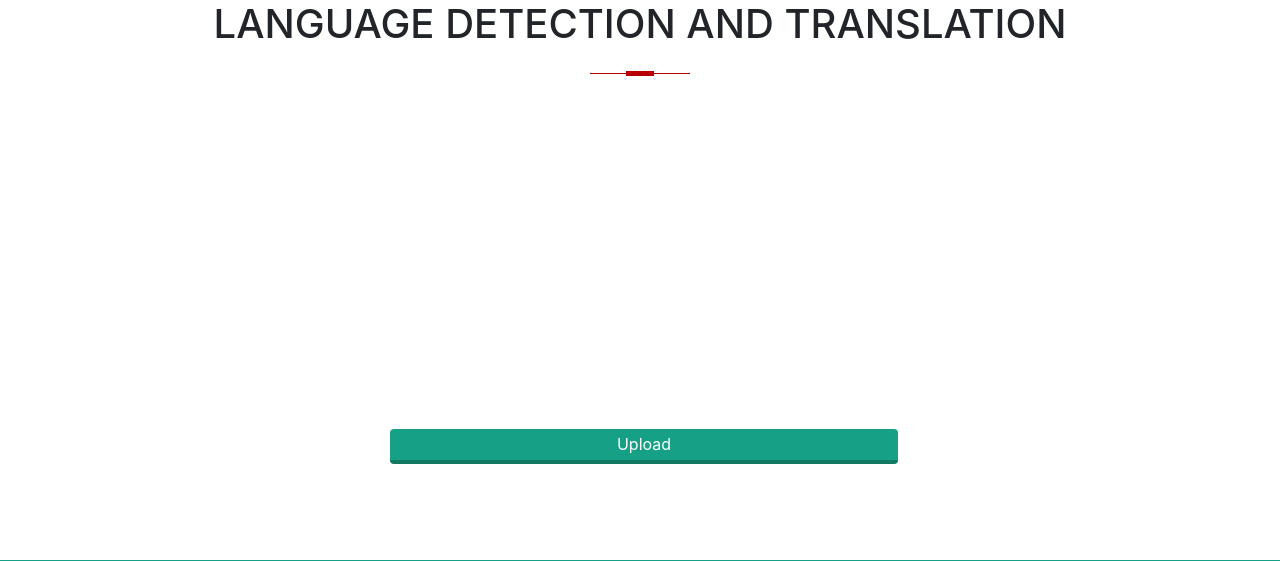
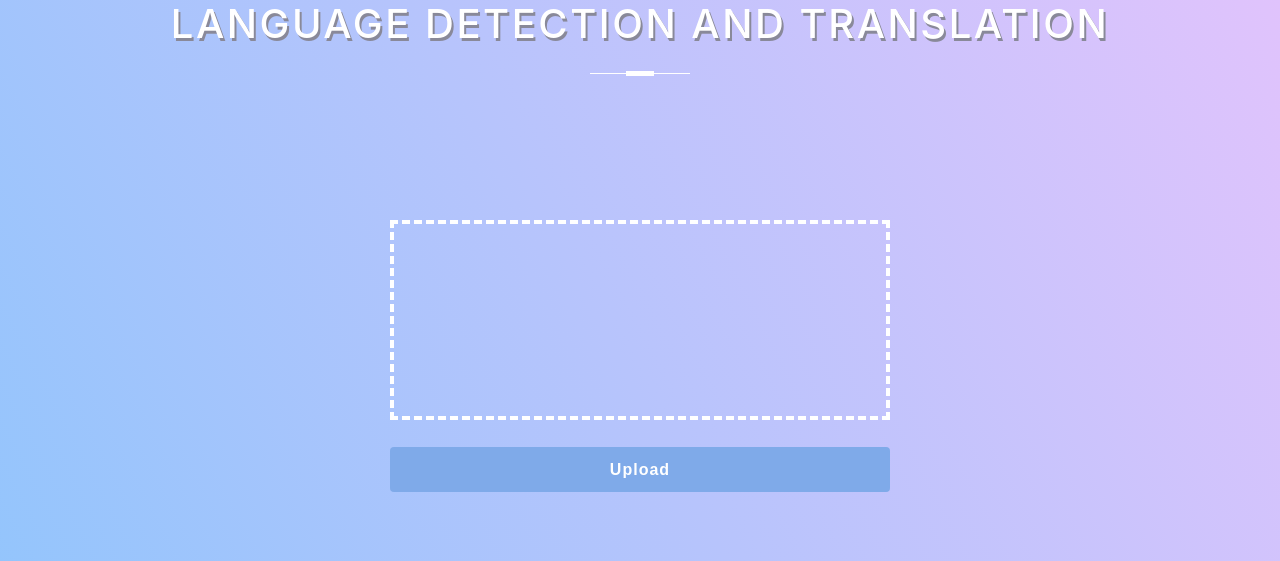
Before and after one commit to m-yash/Language-Recognition-and-Translation, a Django app: template core/templates/base.html in a window 1280 px wide. Shown: the top 561 px of the page. Run offline with Django 3.2, Linux system fonts and the light colour scheme; tables that the repository leaves empty hold one stand-in row (values such as "Sample post"); the template is opened without the code that fills it: values that come from a table or form of the project are taken from there, most other values are stand-ins (such as "Sample title", 1, 10 or a date in 2020); parts of the project's set-up code (start-up, migrations or seed data) failed here and were passed over; some libraries are stand-ins or nearby versions.

Commit message:
Update main.css

```diff
--- a/core/static/css/main.css
+++ b/core/static/css/main.css
@@ -1,51 +1,93 @@
+html{
+  scroll-behavior: smooth;
+}
+body{
+  /* background-image: linear-gradient(to bottom, #7faae9, #6ca1eb, #5697ec, #3b8ded, #0084ee); */
+  background-color: #8EC5FC;
+  background-image: linear-gradient(62deg, #8EC5FC 0%, #E0C3FC 100%);
 
-body{
-    background: #FAF9F6;
+  background-attachment: fixed;
+  animation: gradient 15s ease infinite;
 }
+
+@keyframes gradient {
+	0% {
+		background-position: 0% 50%;
+	}
+	50% {
+		background-position: 100% 50%;
+	}
+	100% {
+		background-position: 0% 50%;
+	}
+}
+
 form{
   position: absolute;
   top: 40%;
   left: 50%;
   margin-top: -100px;
   margin-left: -250px;
+
   width: 500px;
   height: 200px;
+
   border: 4px dashed #fff;
 }
 form p{
   width: 100%;
   height: 100%;
+
   text-align: center;
+
   line-height: 170px;
-    color: #16a085;
-    font-family: Arial;
+
+  color: #fff;
+  font-family: "Montserrat", sans-serif;
+  letter-spacing: 0.063em;
+  font-weight: bold;
 }
 form input{
   position: absolute;
   margin: 0;
   padding: 0;
+
   width: 100%;
   height: 100%;
+
   outline: none;
   opacity: 0;
+
+  cursor: pointer;
 }
 form button{
   margin: 0;
+
   color: #fff;
-    background: #16a085;
+  font-family: "Montserrat", sans-serif;
+  letter-spacing: 0.063em;
+  font-weight: bold;
+
+  background: #7FAAE9;
+
   border: none;
-    width: 508px;
-    height: 35px;
-    margin-top: -20px;
-    margin-left: -4px;
+  width: 500px;
+  height: 45px;
+  margin-top: 15px !important;
+  margin-left: -4px !important;
   border-radius: 4px;
-    border-bottom: 4px solid #117A60;
+
   transition: all .2s ease;
   outline: none;
+  align-self: center;
+
+  cursor: pointer;
 }
 form button:hover{
-    background: #149174;
-      color: #0C5645;
+  background: #6599e7;
+  color: #fff;
+
+  box-shadow: 10px 10px 14px 1px rgb(0 0 0 / 20%);
 }
 form button:active{
   border:0;
@@ -57,13 +99,17 @@ h1 {
     position: relative;
     padding: 0;
     margin: 0;
-    font-family: "Raleway", sans-serif;
-    font-weight: 300;
-    font-size: 40px;
-    color: #080808;
+    font-family: "Montserrat", sans-serif;
+    font-weight: 900;
+    font-size: 2.2em;
+    color: #fff !important;
     -webkit-transition: all 0.4s ease 0s;
     -o-transition: all 0.4s ease 0s;
     transition: all 0.4s ease 0s;
+
+    text-shadow: 2px 3px 0px #898999;
+    letter-spacing: 0.063em;
+    line-height: 1.2;
   }
 
   h1 span {
@@ -90,7 +136,7 @@ h1 {
     bottom: 3px;
     left: 50%;
     margin-left: -14px;
-    background-color: #b80000;
+    background-color: #fff;
   }
   .one h1:after {
     width: 100px;
@@ -101,17 +147,16 @@ h1 {
     margin-top: 25px;
     left: 50%;
     margin-left: -50px;
-    background-color: #b80000;
+    background-color: #fff;
+    text-shadow: 2px 3px 0px #898999;
   }
 /* === OUTPUT === */
-
 .output {
   position: absolute;
-    top: 70%;
+  top: 100%;
   width: 100%;
-    background-color: #16a085;
+  padding-bottom: 33%;;
   color: #fff;
-
 
 }
 
@@ -122,7 +167,67 @@ h1 {
 }
 
 #img_content {
-  width: 20%;
-  height: 20%;
-  margin: 0 auto;
+  object-fit: cover;
+  height: 150px;
 }
+
+/* === ARROW ICON === */
+
+.icon{
+  position: absolute;
+  top: 90%;
+  left: 48%;
+
+  font-size: 5rem;
+  cursor: pointer;
+}
+
+/* === INFORMATION === */
+.information{
+  display: flex;
+  justify-content:space-evenly;
+  gap: 200px;
+}
+
+.information-content{
+  width: 450px;
+  text-align: justify;
+  text-justify: inter-word;
+}
+
+.information-image{
+  width: 450px;
+  height: 250px;
+  box-shadow: 10px 10px 14px 1px rgb(0 0 0 / 20%);
+}
+
+/* === CARDS === */
+
+.result-card{
+  width: 450px !important;
+  margin-top: 100px;
+}
+.cards{
+  display: flex;
+  justify-content: space-evenly;
+}
+
+.card{
+  box-shadow: 10px 10px 14px 1px rgb(0 0 0 / 20%);
+}
+
+.card-styling{
+  background-color: #8EC5FC !important;
+  background-image: linear-gradient(62deg, #57a9fa 0%, #c485ff 100%) !important;
+  background-clip: text !important;
+	-webkit-background-clip: text !important;
+	-webkit-text-fill-color: transparent !important;
+
+  padding-left: 0.6em !important;
+  padding-right: 0.6em !important;
+  font-family: sans-serif;
+  font-weight: bold;
+
+  text-align: justify;
+  text-justify: inter-word;
+}
```
Lines whose indentation alone changed are shown as unchanged.
